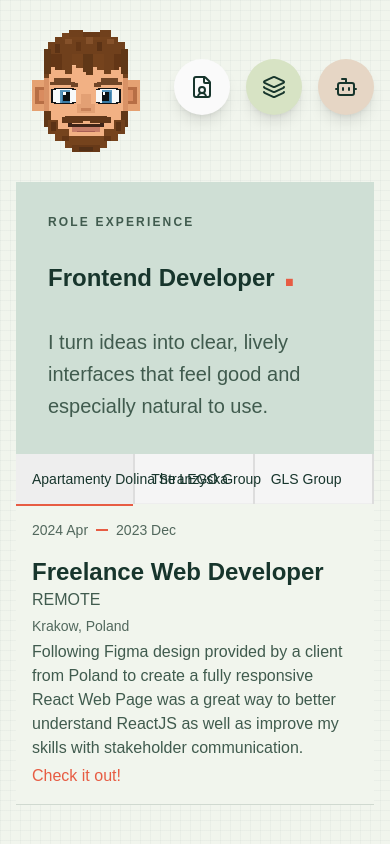
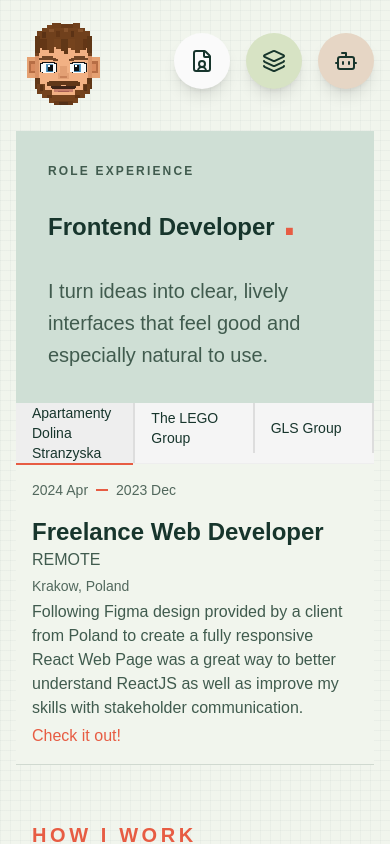
Before and after one commit to JakubCerovsky/portfolio, a Next.js app: page /frontend in a window 390 px wide. Shown: the top 844 px of the page. Built offline with nearby package versions, Linux system fonts and the light colour scheme; a web font is replaced by a local one.

Commit message:
Add Responsivness

```diff
--- a/src/components/role-view.tsx
+++ b/src/components/role-view.tsx
@@ -40,7 +40,7 @@ export default function RoleView({
   const eyeOffset = useEyeTracking(faceRef, reduceMotion);
 
   return (
-    <main className="flex min-h-full w-full flex-col justify-between px-4 py-2 sm:px-20 sm:py-4">
+    <main className="flex min-h-full w-full flex-col justify-between px-4 py-2 md:px-12 lg:px-20 md:py-4">
       <section className="flex w-full items-center justify-between">
         <Link
           href="/"
@@ -50,7 +50,7 @@ export default function RoleView({
             ref={faceRef}
             eyeX={eyeOffset.x}
             eyeY={eyeOffset.y}
-            className="h-auto w-[140px] line-none z-10"
+            className="h-auto w-[95px] sm:w-[110px] md:w-[130px] line-none z-10"
           />
         </Link>
         <TypingAnimation className="text-2xl font-bold hidden md:block">
@@ -98,13 +98,13 @@ export default function RoleView({
 
         {experiences.length > 0 && (
           <div className="flex min-h-fit h-full min-w-[50%] flex-col justify-between overflow-hidden bg-[#f1f5ed] border-b border-[#17352c]/15">
-            <nav className="h-[50px] border-b border-[#eee] bg-[#f5f5f5]">
+            <nav className="border-b border-[#eee] bg-[#f5f5f5]">
               <ul className="m-0 flex w-full list-none p-0 text-sm font-medium">
                 {experiences.map((experience, index) => (
                   <motion.li
                     key={`${experience.company}-${index}`}
                     initial={false}
-                    className={`relative whitespace-nowrap flex h-[50px] min-w-0 flex-1 cursor-pointer select-none items-center justify-between border-r-2 border-[#ddd] lg:text-lg text-[var(--black)] transition-colors duration-200 ${
+                    className={`relative flex min-h-[50px] h-fit min-w-0 flex-1 cursor-pointer select-none items-center justify-between border-r-2 border-[#ddd] lg:text-lg text-[var(--black)] transition-colors duration-200 ${
                       experience === selectedTab
                         ? "bg-[#eee]"
                         : "bg-transparent"
```
